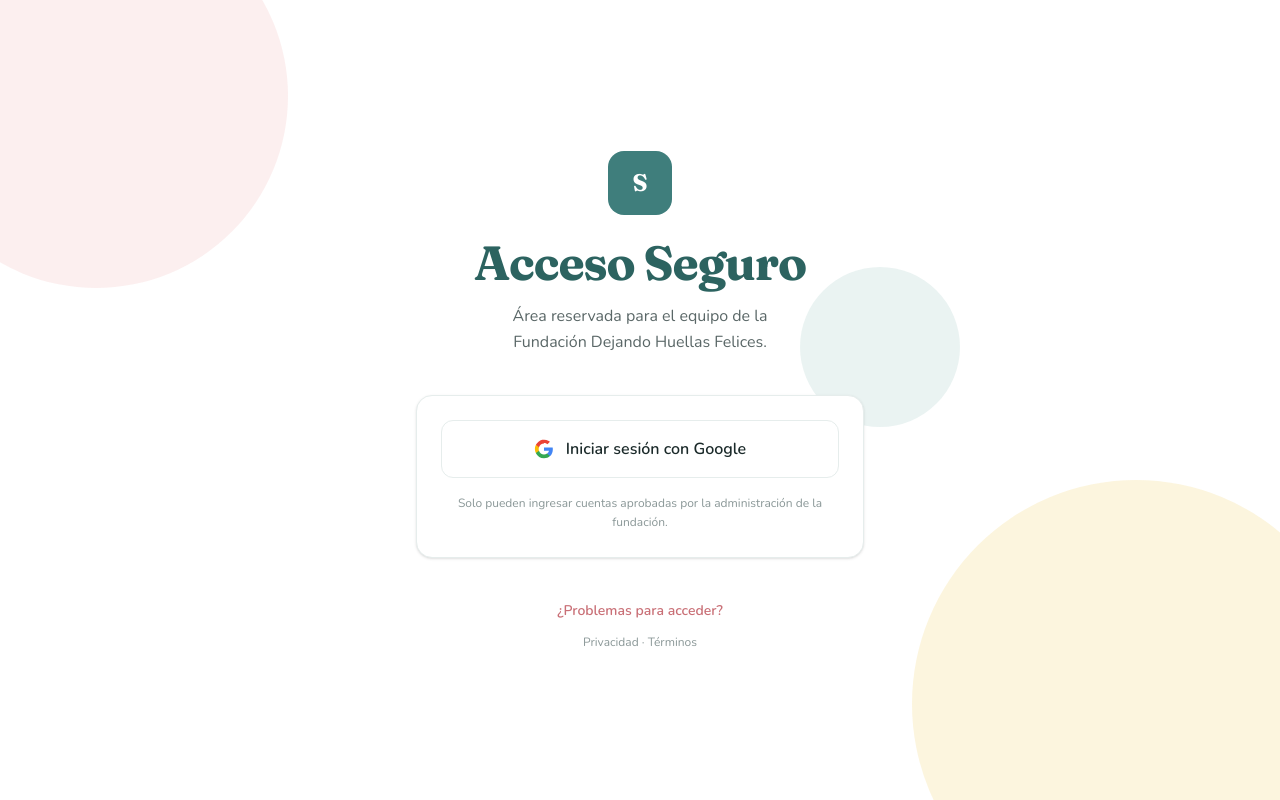
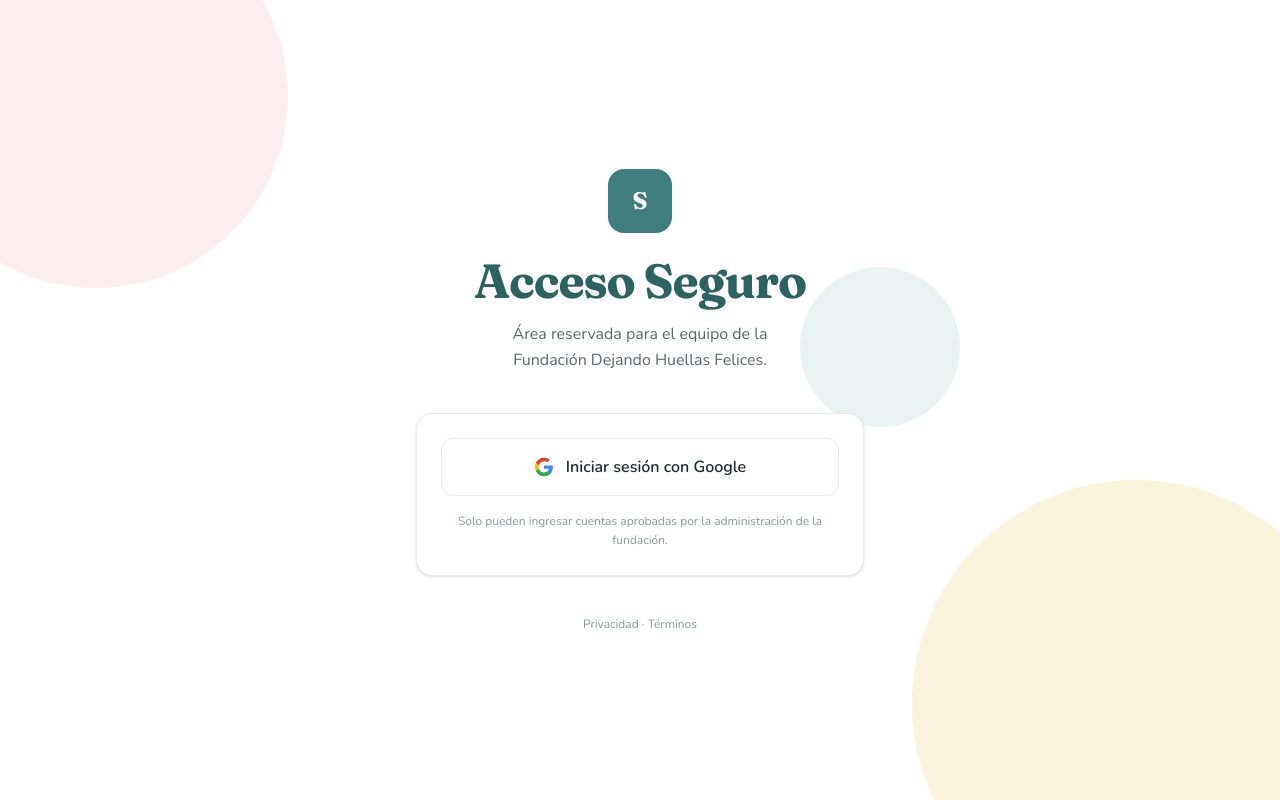
Before and after one commit to Julianlo3/SANA, a Next.js app in the folder FrontEnd/sana/: page /login in a window 1280 px wide. Built offline with nearby package versions, Linux system fonts and the light colour scheme.

Commit message:
feat(auth): point login button to the auth0 route

```diff
--- a/FrontEnd/sana/src/features/auth/pages/login-page.tsx
+++ b/FrontEnd/sana/src/features/auth/pages/login-page.tsx
@@ -19,15 +19,22 @@ export default function LoginPage() {
         </p>
 
         <div className="mt-10 rounded-2xl border border-border bg-surface p-6 shadow-sm">
-          <button className="flex w-full cursor-pointer items-center justify-center gap-3 rounded-xl border border-border bg-surface py-4 font-semibold text-text transition hover:bg-surface-muted">
-            <svg className="h-5 w-5" viewBox="0 0 24 24">
+          {/*
+            Enlace normal y no <Link>: la ruta /auth/login la atiende el proxy
+            del servidor, así que la navegación del cliente nunca llegaría a Auth0.
+          */}
+          <a
+            href="/auth/login"
+            className="flex w-full cursor-pointer items-center justify-center gap-3 rounded-xl border border-border bg-surface py-4 font-semibold text-text transition hover:bg-surface-muted"
+          >
+            <svg className="h-5 w-5" viewBox="0 0 24 24" aria-hidden>
               <path fill="#4285F4" d="M22.6 12.2c0-.7-.1-1.4-.2-2H12v4h6a5 5 0 0 1-2.2 3.3v2.8h3.6c2.1-2 3.2-4.8 3.2-8.1Z" />
               <path fill="#34A853" d="M12 23c2.9 0 5.4-1 7.2-2.7l-3.6-2.8c-1 .7-2.2 1.1-3.6 1.1-2.8 0-5.2-1.9-6-4.5H2.3v2.9A11 11 0 0 0 12 23Z" />
               <path fill="#FBBC05" d="M6 14.1a6.6 6.6 0 0 1 0-4.2V7H2.3a11 11 0 0 0 0 9.9L6 14.1Z" />
               <path fill="#EA4335" d="M12 4.8c1.6 0 3 .5 4.1 1.6l3.1-3.1A11 11 0 0 0 2.3 7L6 9.9c.8-2.6 3.2-4.5 6-4.5Z" />
             </svg>
             Iniciar sesión con Google
-          </button>
+          </a>
 
           <p className="mt-4 text-xs leading-relaxed text-text-subtle">
             Solo pueden ingresar cuentas aprobadas por la administración de la
@@ -36,10 +43,7 @@ export default function LoginPage() {
         </div>
 
         <div className="mt-10">
-          <a href="#" className="text-sm font-semibold text-accent-strong hover:underline">
-            ¿Problemas para acceder?
-          </a>
-          <p className="mt-3 text-xs text-text-subtle">Privacidad · Términos</p>
+          <p className="text-xs text-text-subtle">Privacidad · Términos</p>
         </div>
       </div>
     </main>
```
